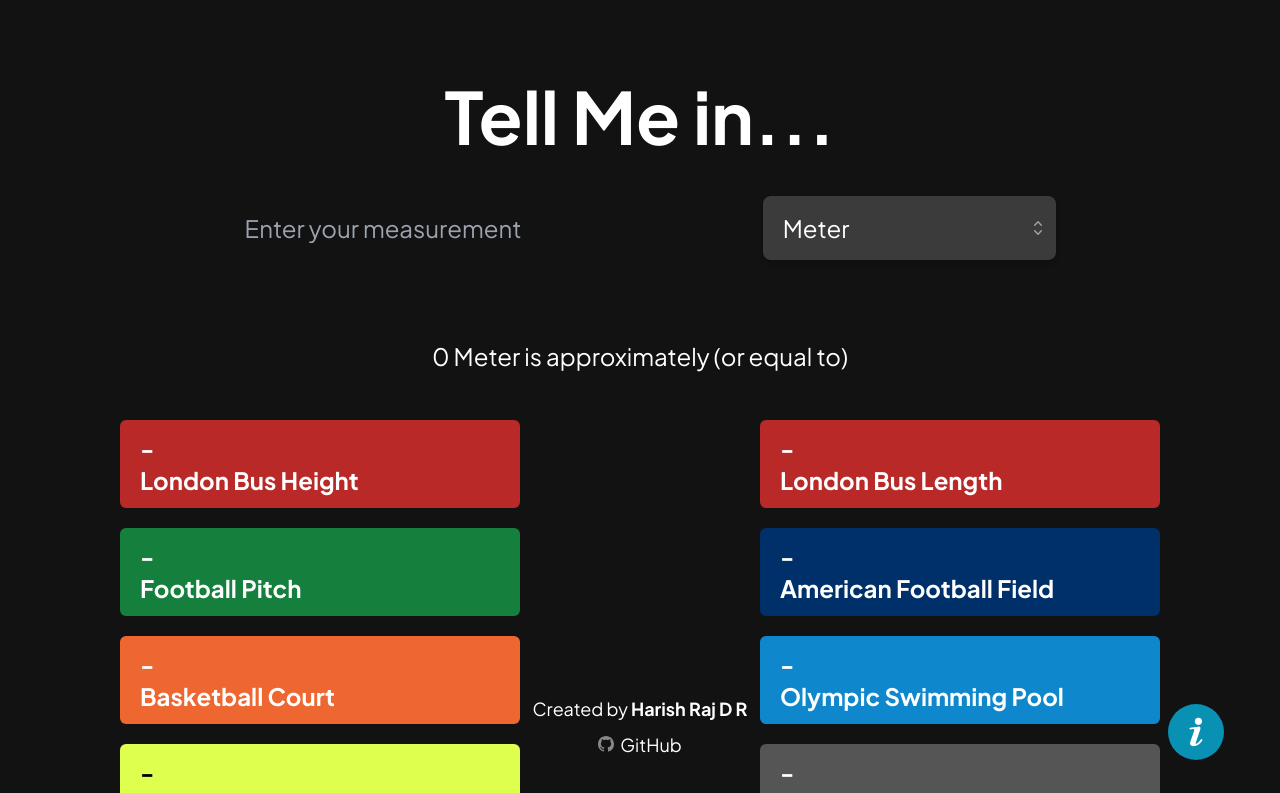
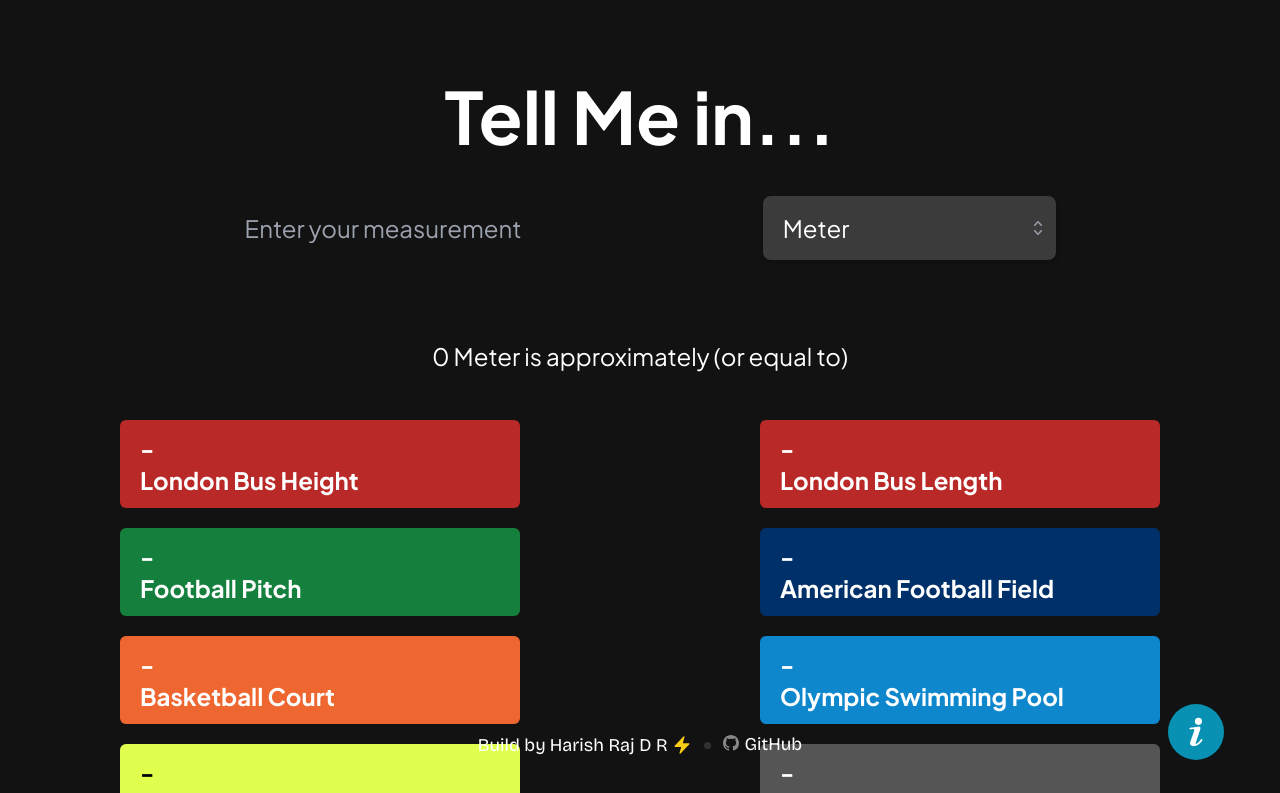
Before and after one commit to HarishRajDR/TellMeIn, a React (Vite) app: page / in a window 1280 px wide. Shown: the top 793 px of the page. Built offline with nearby package versions, Linux system fonts and the light colour scheme.

Commit message:
Modified Footer to new branding

```diff
--- a/index.html
+++ b/index.html
@@ -4,6 +4,12 @@
     <meta charset="UTF-8" />
     <link rel="icon" type="image/svg+xml" href="/vite.svg" />
     <meta name="viewport" content="width=device-width, initial-scale=1.0" />
+    <link rel="preconnect" href="https://fonts.googleapis.com" />
+    <link rel="preconnect" href="https://fonts.gstatic.com" crossorigin />
+    <link
+      href="https://fonts.googleapis.com/css2?family=Bricolage+Grotesque:opsz,wght@12..96,400;12..96,500&family=Plus+Jakarta+Sans:ital,wght@0,200;0,300;0,400;0,500;0,600;0,700;0,800;1,200;1,300;1,400;1,500;1,600;1,700;1,800&display=swap"
+      rel="stylesheet"
+    />
     <title>Tell me In</title>
   </head>
   <body>
--- a/src/components/Footer.tsx
+++ b/src/components/Footer.tsx
@@ -1,19 +1,40 @@
-import { OcticonMarkGithub16 } from "./GitHubLogo";
-
 function Footer() {
   return (
-    <footer className="flex flex-col items-center justify-around gap-2">
-      <h3 className="text-lg">
-        Created by{" "}
-        <span className="font-bold hover:underline">
+    <footer className="flex justify-between font-bricolageGrotesque items-center gap-3">
+      <h3 className="flex gap-1 text-lg">
+        {"Build by "}
+        <span className="flex items-center gap-1 hover:underline">
           <a href="https://github.com/HarishRajDR/" target="_blank">
-            Harish Raj D R
+            {"Harish Raj D R"}
           </a>
+          <svg
+            xmlns="http://www.w3.org/2000/svg"
+            viewBox="0 0 24 24"
+            fill="currentColor"
+            className="h-5 w-5 text-yellow-400"
+            aria-label="Bolt icon"
+          >
+            <path
+              fillRule="evenodd"
+              d="M14.615 1.595a.75.75 0 01.359.852L12.982 9.75h7.268a.75.75 0 01.548 1.262l-10.5 11.25a.75.75 0 01-1.272-.71l1.992-7.302H3.75a.75.75 0 01-.548-1.262l10.5-11.25a.75.75 0 01.913-.143z"
+              clipRule="evenodd"
+            />
+          </svg>
         </span>
       </h3>
-      <a href="https://github.com/HarishRajDR/TellMeIn" target="_blank">
+      <svg
+        width="7"
+        height="7"
+        viewBox="0 0 10 10"
+        fill="none"
+        xmlns="http://www.w3.org/2000/svg"
+      >
+        <circle cx="5" cy="5" r="5" fill="#ffffff22" />
+      </svg>
+
+      <a href="https://github.com/HarishRajDR/memory-game/" target="_blank">
         <span className="text-lg inline-flex items-center gap-1 hover:underline">
-          <OcticonMarkGithub16 /> GitHub
+          <OcticonMarkGithub16 /> {"GitHub"}
         </span>
       </a>
     </footer>
@@ -21,3 +42,19 @@ function Footer() {
 }
 
 export default Footer;
+
+export function OcticonMarkGithub16() {
+  return (
+    <svg
+      xmlns="http://www.w3.org/2000/svg"
+      width="1.125rem"
+      height="1.125rem"
+      viewBox="0 0 18 18"
+    >
+      <path
+        fill="#888888"
+        d="M8 0c4.42 0 8 3.58 8 8a8.013 8.013 0 0 1-5.45 7.59c-.4.08-.55-.17-.55-.38c0-.27.01-1.13.01-2.2c0-.75-.25-1.23-.54-1.48c1.78-.2 3.65-.88 3.65-3.95c0-.88-.31-1.59-.82-2.15c.08-.2.36-1.02-.08-2.12c0 0-.67-.22-2.2.82c-.64-.18-1.32-.27-2-.27c-.68 0-1.36.09-2 .27c-1.53-1.03-2.2-.82-2.2-.82c-.44 1.1-.16 1.92-.08 2.12c-.51.56-.82 1.28-.82 2.15c0 3.06 1.86 3.75 3.64 3.95c-.23.2-.44.55-.51 1.07c-.46.21-1.61.55-2.33-.66c-.15-.24-.6-.83-1.23-.82c-.67.01-.27.38.01.53c.34.19.73.9.82 1.13c.16.45.68 1.31 2.69.94c0 .67.01 1.3.01 1.49c0 .21-.15.45-.55.38A7.995 7.995 0 0 1 0 8c0-4.42 3.58-8 8-8Z"
+      ></path>
+    </svg>
+  );
+}
--- a/tailwind.config.js
+++ b/tailwind.config.js
@@ -2,7 +2,11 @@
 export default {
   content: ["./index.html", "./src/**/*.{js,ts,jsx,tsx}"],
   theme: {
-    extend: {},
+    extend: {
+      fontFamily: {
+        bricolageGrotesque: ["Bricolage Grotesque", "san-serif"],
+      },
+    },
   },
   plugins: [],
 };
```
